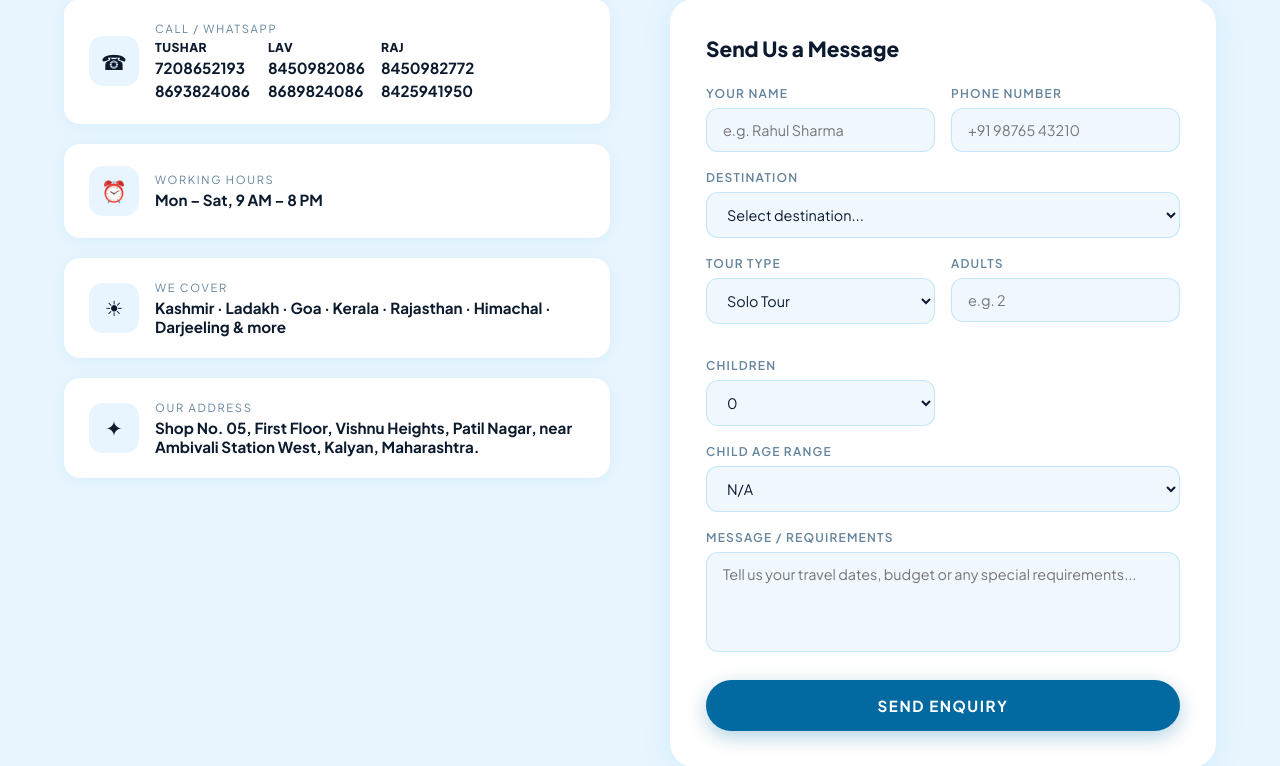
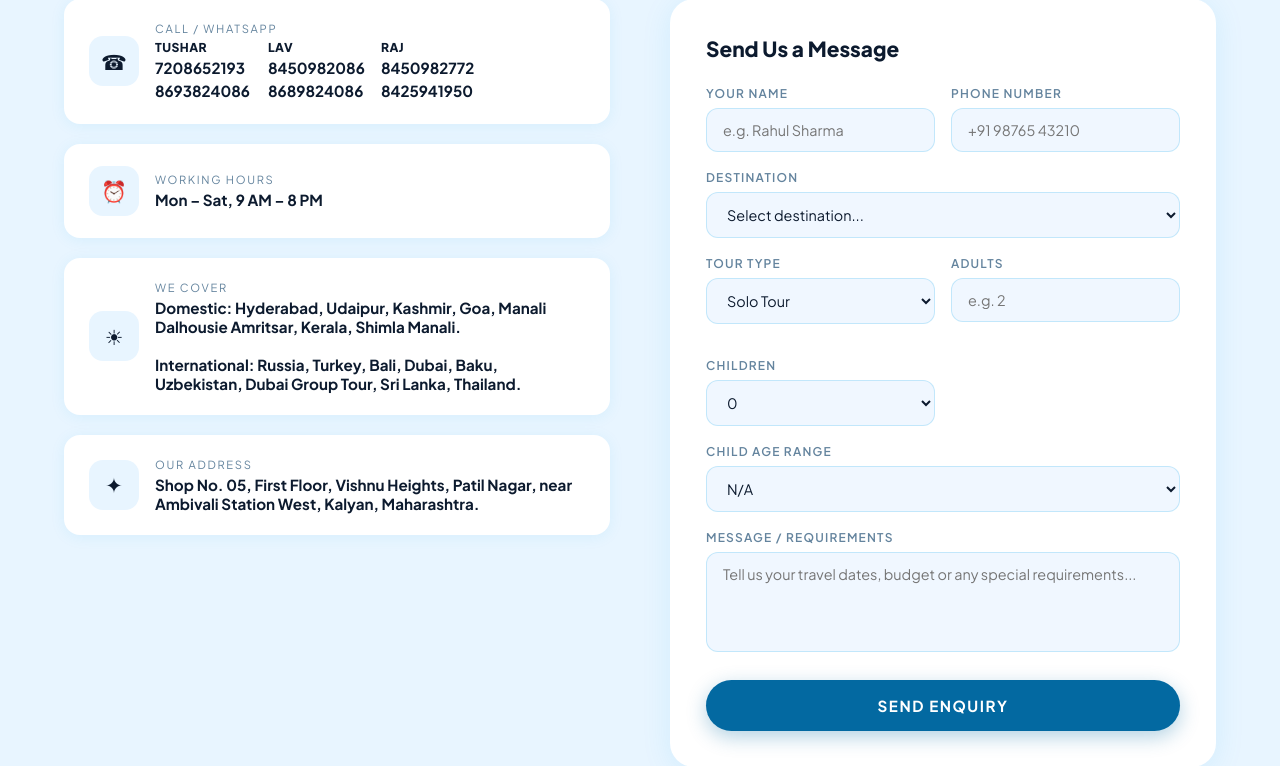
Before and after one commit to mynexasolutions-spec/Raj-Tours-Travels, a Flask app: page /contact in a window 1280 px wide. Shown: the part 1827-2593 px from the top of the page. Run offline with Flask 3, Linux system fonts and the light colour scheme; some web fonts are replaced.

Commit message:
contact page new detail

```diff
--- a/templates/pages/contact.html
+++ b/templates/pages/contact.html
@@ -87,7 +87,10 @@
         <div class="contact-icon">&#9728;</div>
         <div>
           <div class="contact-label">We Cover</div>
-          <div class="contact-val">Kashmir · Ladakh · Goa · Kerala · Rajasthan · Himachal · Darjeeling & more</div>
+          <div class="contact-val">
+            Domestic: Hyderabad, Udaipur, Kashmir, Goa, Manali Dalhousie Amritsar, Kerala, Shimla Manali.<br><br>
+            International: Russia, Turkey, Bali, Dubai, Baku, Uzbekistan, Dubai Group Tour, Sri Lanka, Thailand.
+          </div>
         </div>
       </div>
       <div class="contact-card">
@@ -114,14 +117,22 @@
         <label>Destination</label>
         <select id="contact-dest">
           <option>Select destination...</option>
-          <option>Kashmir</option>
-          <option>Ladakh</option>
-          <option>Shimla · Manali</option>
-          <option>Goa</option>
-          <option>Kerala</option>
-          <option>Darjeeling · Gangtok</option>
-          <option>Rajasthan</option>
-          <option>Mumbai</option>
+          <option>Hyderabad Tour Package</option>
+          <option>Udaipur Tour Package</option>
+          <option>Kashmir Tour Package</option>
+          <option>Goa Tour Package</option>
+          <option>Manali Dalhousie Amritsar Tour</option>
+          <option>Kerala Tour Package</option>
+          <option>Shimla Manali Tour Package</option>
+          <option>Russia Tour Package</option>
+          <option>Turkey Tour Package</option>
+          <option>Bali Tour Package</option>
+          <option>Dubai Tour Package</option>
+          <option>Baku Tour Package</option>
+          <option>Uzbekistan Tour Package</option>
+          <option>Dubai Group Tour Package</option>
+          <option>Sri Lanka Tour Package</option>
+          <option>Thailand Tour Package</option>
           <option>Other</option>
         </select>
       </div>
```
